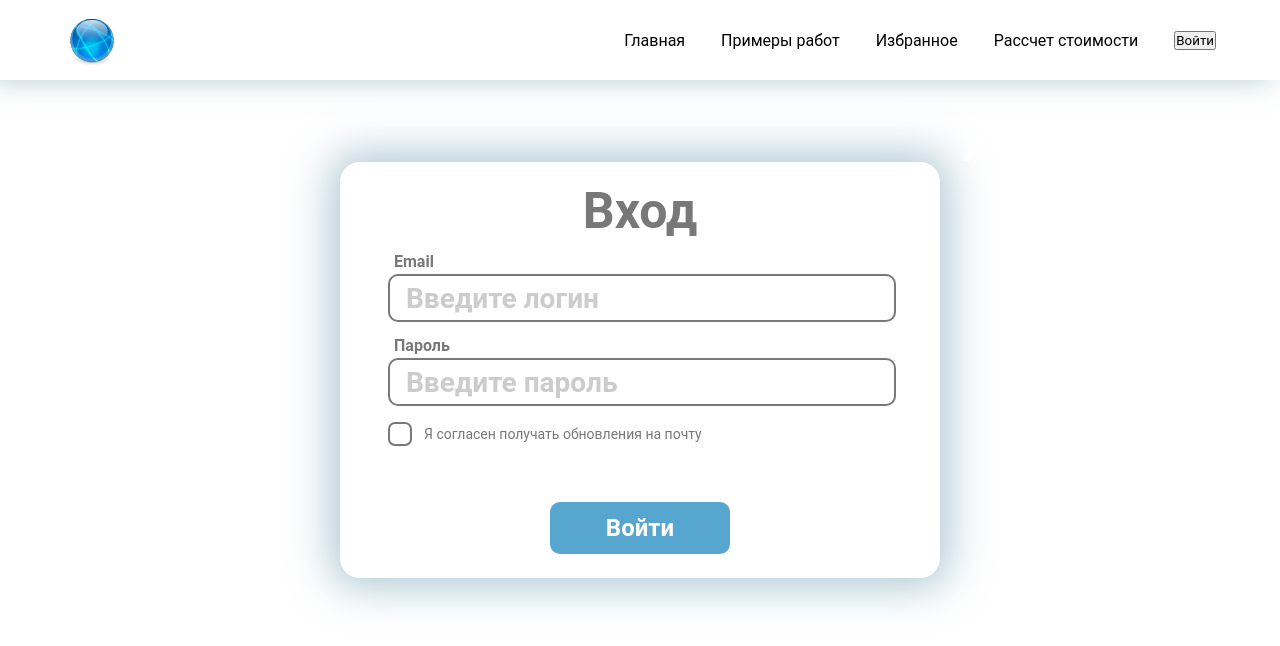
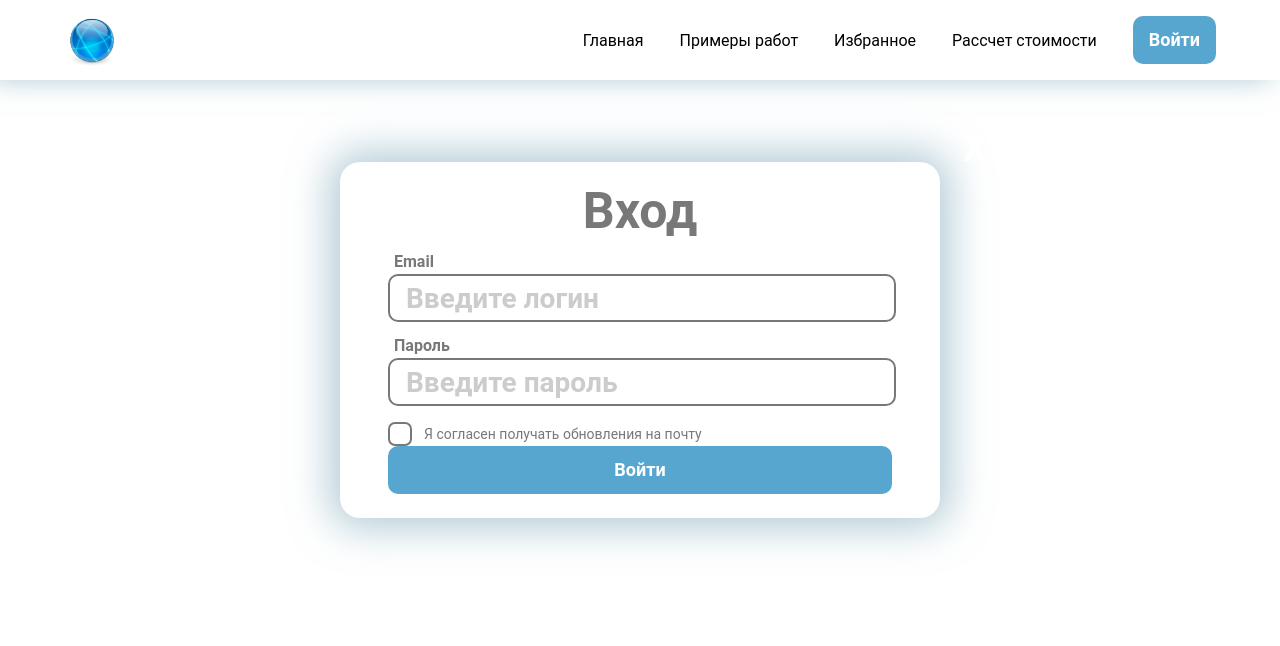
Before and after one commit to IamBonza/3dVis_project_react, a React (Create React App) app: page /login in a window 1280 px wide. Shown: the top 646 px of the page. Built offline with nearby package versions, Linux system fonts and the light colour scheme.

Commit message:
Commit
Кнопка вынесена в отдельный компонент

```diff
--- /dev/null
+++ b/src/Components/Buttton/Button.css
@@ -0,0 +1,27 @@
+.button {
+    display: block;
+    padding: 16px;
+    background:      #57a6d0;
+    border: none;
+    border-radius: 10px;
+    font-style: normal;
+    font-weight: bold;
+    font-size: 18px;
+    line-height: 16px;
+    color: #FFFFFF;
+    cursor: pointer;
+}
+
+.button:hover {
+    opacity: 0.9;
+}
+
+
+.addToFavBtn {
+    padding: 10px;
+    font-size: 12px;
+}
+
+.addToFavBtn:active {
+    padding: 8px;
+}
--- /dev/null
+++ b/src/Components/Buttton/Button.jsx
@@ -0,0 +1,18 @@
+import React from 'react';
+// import classes from './Button.css'
+import classNames from 'classnames';
+import './Button.css'
+
+const Button = ({children, onClick, className, ...attrs}) => {
+
+
+    const btnClasses = classNames('button', className)
+
+    return (
+        <button className={btnClasses} onClick={onClick} {...attrs}>
+            {children}
+        </button>
+    );
+};
+
+export default Button;
--- a/src/Components/Calc/Calc.jsx
+++ b/src/Components/Calc/Calc.jsx
@@ -2,6 +2,7 @@ import React, {useContext} from 'react';
 import classes from './Calc.module.css';
 import classNames from 'classnames';
 import {AuthContext} from '../../context/context';
+import Button from '../Buttton/Button';
 
 
 const Calc = () => {
@@ -12,7 +13,7 @@ const Calc = () => {
         return (
             <div className={classes.notAuth}>
                 <h1 >Страница доступна только авторизованным пользователям</h1>
-                <button onClick={() => setIsVisible(true)}>Авторизоваться</button>
+                <Button onClick={() => setIsVisible(true)}>Авторизоваться</Button>
             </div>
         )
     }
--- a/src/Components/FullExample.jsx
+++ b/src/Components/FullExample.jsx
@@ -1,5 +1,6 @@
 import React from 'react';
 import {Link, useParams} from "react-router-dom";
+import Button from './Buttton/Button';
 
 const FullExample = ({dataBase, addToFav}) => {
     const {id} = useParams();
@@ -8,12 +9,12 @@ const FullExample = ({dataBase, addToFav}) => {
             <>
             {dataBase.filter(dataBaseItem => dataBaseItem.id === id).map((dataBaseElem) => {
                return (
-                   <section key={dataBaseElem.id} className='full-example-container'>
+                   <section key={dataBaseElem.id} className='full-example__container'>
                        <div className="buttonContainer">
-                           <div><Link to='/examples'><button>Назад</button></Link></div>
-                           <div><button className="buttonCard" onClick={()=> addToFav(dataBaseElem)}>
+                           <div><Link to='/examples'><Button>Назад</Button></Link></div>
+                           <div><Button  onClick={()=> addToFav(dataBaseElem)} className='addToFavBtn'>
                                Добавить в избранное
-                           </button></div>
+                           </Button></div>
                        </div>
                        <h2>{dataBaseElem.title}</h2>
                        <img src={dataBaseElem.img} alt=""/>
--- a/src/Components/Header.jsx
+++ b/src/Components/Header.jsx
@@ -2,6 +2,7 @@ import React, { useContext } from 'react';
 import logo from '../assets/images/Web.png';
 import { Link, useNavigate } from 'react-router-dom';
 import {AuthContext} from "../context/context";
+import Button from './Buttton/Button';
 
 const Header = () => {
   const navigate = useNavigate;
@@ -44,7 +45,7 @@ const Header = () => {
           </Link>
         </li>
         <li>
-          <button onClick={LoginLogout}>{isAuth ? 'Выйти' : 'Войти'}</button>
+          <Button onClick={LoginLogout}>{isAuth ? 'Выйти' : 'Войти'}</Button>
         </li>
       </ul>
     </header>
--- a/src/Components/InteriorStyles/InteriorStyles.jsx
+++ b/src/Components/InteriorStyles/InteriorStyles.jsx
@@ -7,14 +7,28 @@ import {AppContext} from '../../context/appContext';
 
 const InteriorStyles = () => {
 
+    function addClass(e) {
+        console.log(e.target)
+
+    }
+
     const {styles} = useContext(AppContext)
 
     return (
         <div className={classes.sliderContainer}>
 
-            {styles.map((style)=> {
+            {styles.map((style, index)=> {
+
+                if (index === 3) {
+                    return (
+                        <div className = {classNames(classes.slide, classes.active)} style={{backgroundImage: style.img}} onClick={addClass}>
+                            <h3>{style.name}</h3>
+                        </div>
+                    )
+                }
+
                 return (
-                    <div className={classes.slide} style={{backgroundImage: style.img}}>
+                    <div className={classes.slide} style={{backgroundImage: style.img}} onClick={addClass}>
                         <h3>{style.name}</h3>
                     </div>
                 )
--- a/src/Components/InteriorStyles/InteriorStyles.module.css
+++ b/src/Components/InteriorStyles/InteriorStyles.module.css
@@ -23,7 +23,7 @@
 }
 
 .slide.active {
-    flex: 10;
+    flex: 18;
 }
 
 .slide h3 {
--- a/src/Components/LoginForm/LoginForm.jsx
+++ b/src/Components/LoginForm/LoginForm.jsx
@@ -4,6 +4,7 @@ import { useState, useContext } from "react";
 import { useNavigate } from "react-router-dom";
 import { usersList } from "../../databases/users";
 import {AuthContext} from "../../context/context";
+import Button from '../Buttton/Button';
 
 const LoginForm = () => {
   const [name, setName] = useState("");
@@ -83,9 +84,9 @@ const LoginForm = () => {
             Я согласен получать обновления на почту
           </label>
         </div>
-        <button type="submit" className={classes.form__button}>
+        <Button type="submit">
           Войти
-        </button>
+        </Button>
         <div className={classes.closeBtn} onClick={closeHandler}>X</div>
       </form>
     </div>
--- a/src/databases/stylesDb.js
+++ b/src/databases/stylesDb.js
@@ -1,22 +1,22 @@
 export const styles = [
     {
-        name: 'Стиль 1',
-        img: "url('https://images.unsplash.com/photo-1572848781265-58fdce3e7d83?ixlib=rb-1.2.1&ixid=MnwxMjA3fDB8MHxwaG90by1wYWdlfHx8fGVufDB8fHx8&auto=format&fit=crop&w=1170&q=80')"
+        name: 'Минимализм',
+        img: "url('https://cdn.basicdecor.ru/files/media/designer_posts/812/big/4938.d8.jpg')"
     },
     {
-        name: 'Стиль 2',
-        img: "url('https://images.unsplash.com/photo-1572848781265-58fdce3e7d83?ixlib=rb-1.2.1&ixid=MnwxMjA3fDB8MHxwaG90by1wYWdlfHx8fGVufDB8fHx8&auto=format&fit=crop&w=1170&q=80')"
+        name: 'Скандинавский',
+        img: "url('https://cdn.basicdecor.ru/files/media/designer_posts/812/big/4889.e0.jpg')"
     },
     {
-        name: 'Стиль 3',
-        img: "url('https://images.unsplash.com/photo-1572848781265-58fdce3e7d83?ixlib=rb-1.2.1&ixid=MnwxMjA3fDB8MHxwaG90by1wYWdlfHx8fGVufDB8fHx8&auto=format&fit=crop&w=1170&q=80')"
+        name: 'Хай-Тек',
+        img: "url('https://cdn.basicdecor.ru/files/media/designer_posts/812/big/4966.21.jpg')"
     },
     {
-        name: 'Стиль 4',
-        img: "url('https://images.unsplash.com/photo-1572848781265-58fdce3e7d83?ixlib=rb-1.2.1&ixid=MnwxMjA3fDB8MHxwaG90by1wYWdlfHx8fGVufDB8fHx8&auto=format&fit=crop&w=1170&q=80')"
+        name: 'Эклектика',
+        img: "url('https://cdn.basicdecor.ru/files/media/designer_posts/812/big/4972.d8.jpg')"
     },
     {
-        name: 'Стиль 5',
-        img: "url('https://images.unsplash.com/photo-1572848781265-58fdce3e7d83?ixlib=rb-1.2.1&ixid=MnwxMjA3fDB8MHxwaG90by1wYWdlfHx8fGVufDB8fHx8&auto=format&fit=crop&w=1170&q=80')"
+        name: 'Арт-Деко',
+        img: "url('https://cdn.basicdecor.ru/files/media/designer_posts/812/big/4787.31.jpg')"
     }
 ]
--- a/src/index.css
+++ b/src/index.css
@@ -2,6 +2,7 @@
   box-sizing: border-box;
   margin: 0;
   padding: 0;
+  text-decoration: none;
 }
 
 body {
@@ -88,9 +89,10 @@ body {
   width: 100%;
   display: flex;
   justify-content: space-between;
+  align-items: center;
 }
 
-.full-example-container {
+.full-example__container {
   padding: 24px;
   display: flex;
   flex-direction: column;
```
